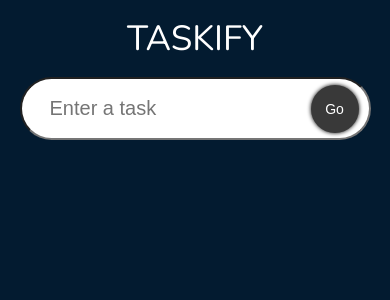
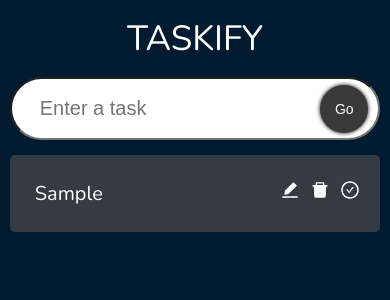
Before and after one commit to ploy-thanaporn/Intern-react-typescript-basic-, a React (Create React App) app: page / in a window 390 px wide. Both pictures are taken after typing "Sample" into the empty fields and a click on the button "Go". Shown: the top 300 px of the page. Built offline with nearby package versions, Linux system fonts and the light colour scheme.

Commit message:
fix: update style to do list

```diff
--- a/package.json
+++ b/package.json
@@ -12,6 +12,7 @@
     "@types/react-dom": "^18.0.6",
     "react": "^18.2.0",
     "react-dom": "^18.2.0",
+    "react-icons": "^4.4.0",
     "react-scripts": "5.0.1",
     "web-vitals": "^2.1.4"
   },
--- a/src/App.tsx
+++ b/src/App.tsx
@@ -2,6 +2,7 @@
 import "./App.css";
 import InputFeild from "./components/InputFeild";
 import { Todo } from "./components/model";
+import TodoList from "./components/TodoList";
 
 // type React => React.FunctionComponent
 const App: React.FC = () => {
@@ -22,6 +23,7 @@
     <div className="App">
       <span className="heading">Taskify</span>
       <InputFeild todo={todo} setTodo={setTodo} handleAddTask={handleAddTask} />
+      <TodoList todos={todos} setTodos={setTodos} />
     </div>
   );
 };
--- a/src/components/InputFeild.tsx
+++ b/src/components/InputFeild.tsx
@@ -1,5 +1,5 @@
-import React from "react";
-import "./InputFeild.css";
+import React, { useRef } from "react";
+import "./style.css";
 
 interface Props {
   todo: string;
@@ -8,13 +8,22 @@
 }
 // or ({ todo, setTodo }: Props)
 const InputFeild: React.FC<Props> = ({ todo, setTodo, handleAddTask }) => {
+  const inputRef = useRef<HTMLInputElement>(null);
+
   return (
-    <form className="input" onSubmit={handleAddTask}>
+    <form
+      className="input"
+      onSubmit={(e) => {
+        handleAddTask(e);
+        inputRef.current?.blur();
+      }}
+    >
       <input
         type="text"
         placeholder="Enter a task"
         className="input-box"
         value={todo}
+        ref={inputRef}
         onChange={(e) => setTodo(e.target.value)}
       />
       <button className="btn-input-submit" type="submit">
--- /dev/null
+++ b/src/components/SingleTodo.tsx
@@ -0,0 +1,32 @@
+import { type } from "@testing-library/user-event/dist/type";
+import React from "react";
+import { Todo } from "./model";
+import "./style.css";
+import { AiFillEdit, AiFillDelete, AiOutlineCheckCircle } from "react-icons/ai";
+
+type Props = {
+  todo: Todo;
+  todos: Todo[];
+  setTodos: React.Dispatch<React.SetStateAction<Todo[]>>;
+};
+
+const SingleTodo = ({ todo, todos, setTodos }: Props) => {
+  return (
+    <form className="todos-single">
+      <span className="todos-single-text">{todo.todo}</span>
+      <div className="group-icon">
+        <span className="icon">
+          <AiFillEdit />
+        </span>
+        <span className="icon">
+          <AiFillDelete />
+        </span>
+        <span className="icon">
+          <AiOutlineCheckCircle />
+        </span>
+      </div>
+    </form>
+  );
+};
+
+export default SingleTodo;
--- /dev/null
+++ b/src/components/TodoList.tsx
@@ -0,0 +1,26 @@
+import React from "react";
+import { Todo } from "./model";
+import "./style.css";
+import SingleTodo from "./SingleTodo";
+
+interface Props {
+  todos: Todo[];
+  setTodos: React.Dispatch<React.SetStateAction<Todo[]>>;
+}
+
+const TodoList: React.FC<Props> = ({ todos, setTodos }) => {
+  return (
+    <div className="todos">
+      {todos.map((todo) => (
+        <SingleTodo
+          todo={todo}
+          key={todo.id}
+          todos={todos}
+          setTodos={setTodos}
+        />
+      ))}
+    </div>
+  );
+};
+
+export default TodoList;
--- a/src/components/InputFeild.css
+++ b/src/components/style.css
@@ -40,3 +40,55 @@
   transform: scale(0.8);
   box-shadow: 0 0 2px black;
 }
+
+.todos {
+  display: flex;
+  justify-content: space-evenly;
+  width: 90%;
+  flex-wrap: wrap;
+  color: white;
+}
+
+.todos-single {
+  display: flex;
+  align-items: center;
+  width: 29.5%;
+  border-radius: 5px;
+  padding: 20px;
+  margin-top: 15px;
+  background-color: rgba(66, 68, 71, 0.78);
+  transition: 0.2s;
+}
+.todos-single-text {
+  flex: 1;
+  padding: 5px;
+  border: none;
+  font-size: 20px;
+}
+
+.todos-single-text:focus {
+  outline: none;
+}
+
+.icon {
+  margin-left: 10px;
+  font-size: 20px;
+  cursor: pointer;
+}
+
+@media (max-width: 1200px) {
+  .todos-single {
+    width: 40%;
+  }
+}
+@media (max-width: 700px) {
+  .input {
+    width: 95%;
+  }
+  .todos {
+    width: 95%;
+  }
+  .todos-single {
+    width: 100%;
+  }
+}
```
Also changed, not shown: 1 other file (tests, documents, lock files or other folders).
